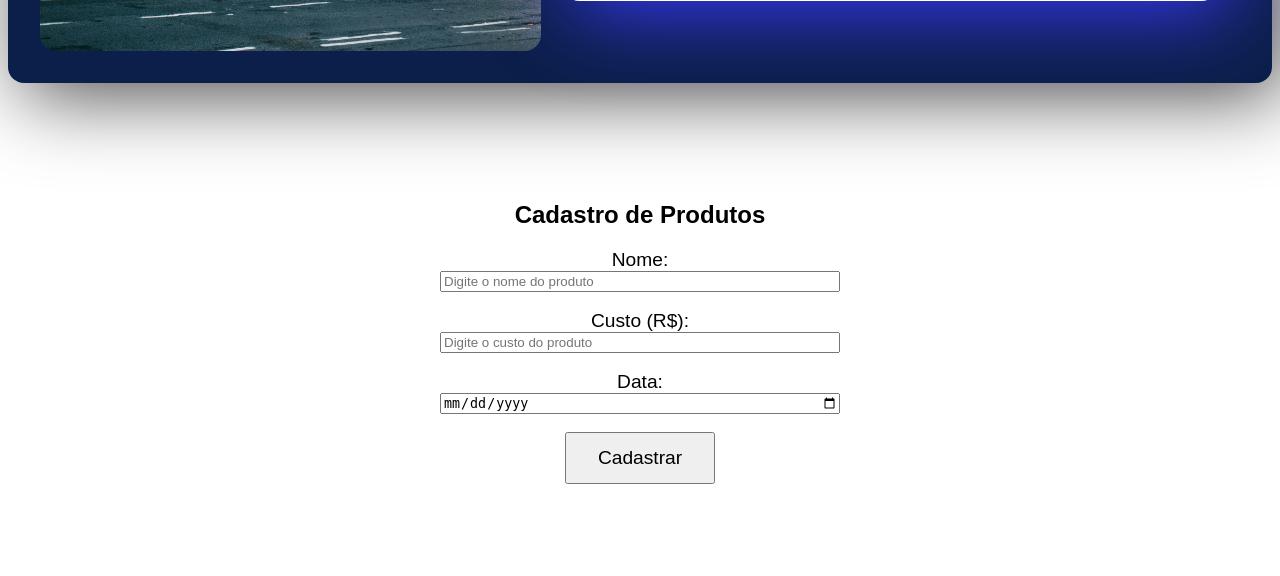
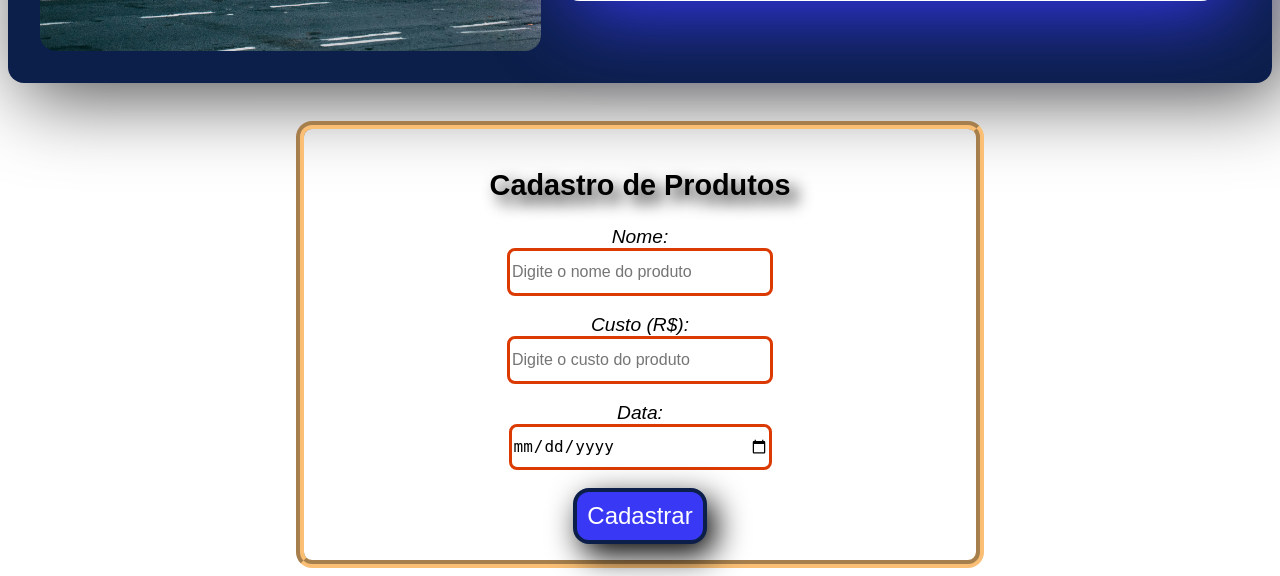
Before and after one commit to jackson-fidelix/jack-tech-store, a Flask app: page / in a window 1280 px wide. Shown: the part 1309-1885 px from the top of the page. Before the commit the page ends 1793 px from the top, so only its background shows below. Run offline with Flask 3, Linux system fonts and the light colour scheme.

Commit message:
Update style.css

```diff
--- a/static/css/style.css
+++ b/static/css/style.css
@@ -294,14 +294,23 @@
 
 button {
     margin: auto;
-    padding: .8rem;
-    align-items: center;
+    padding: 4%;
+    display: flex;
     justify-content: center;
-    width: 40%;
     max-width: 150px;
+    border-radius: 1rem;
+    border-color: rgb(12, 31, 74);
+    border-style: solid;
+    border-width: .3rem;
+    color: rgb(255, 255, 255);
+    background-color: rgb(57, 57, 245);
+    box-shadow: .5rem .7rem 2rem rgb(0, 0, 0);
+    font-size: 1.5rem;
+    cursor: pointer;
 }
 
-#title {
+
+#title, #register {
     font-weight: bold;
     align-items: center;
     justify-content: center;
@@ -315,4 +324,27 @@
     margin: auto;
     width: 40%;
     max-width: 400px;
+    font-style: italic;
+    align-items: center;
+    justify-content: center;
 }
+
+input {
+    width: 100%;
+    height: 2.5rem;
+    font-size: 1rem;
+    border-radius: .5rem;
+    border-width: .2rem;
+    border-color: rgb(219, 58, 2);
+    border-style: solid;
+}
+
+#default-forms {
+    border-radius: 1rem;
+    border-color: rgb(250, 191, 117);
+    border-width: .5rem;
+    padding: 1rem;
+    width: 40rem;
+    border-style:groove;
+    margin: auto;
+}
```
